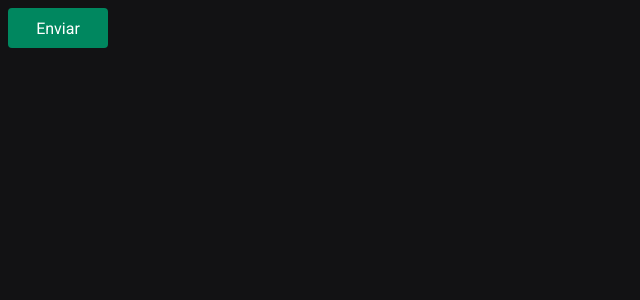
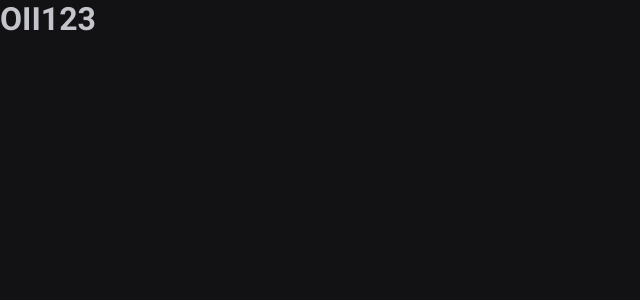
Before and after one commit to Ronald-Joaquim/Timer, a React (Vite) app: page / in a window 1280 px wide. Shown: the top 300 px of the page, without its empty margins (0-640 px from the left). Built offline with nearby package versions, Linux system fonts and the light colour scheme.

Commit message:
RouterDom

```diff
--- a/package.json
+++ b/package.json
@@ -12,6 +12,7 @@
   "dependencies": {
     "react": "^18.2.0",
     "react-dom": "^18.2.0",
+    "react-router-dom": "^6.14.2",
     "styled-components": "^6.0.5"
   },
   "devDependencies": {
--- a/src/App.tsx
+++ b/src/App.tsx
@@ -1,13 +1,16 @@
 import { ThemeProvider } from "styled-components";
 import { defaultTheme } from "./styles/themes/default";
-import { Button } from "./components/Button";
 import { GlobalStyle } from "./styles/global";
+
+import { BrowserRouter } from "react-router-dom";
+import { Router } from "./Router";
 
 export function App() {
   return (
     <ThemeProvider theme={defaultTheme}>
-      <Button variant="primary" />
-
+      <BrowserRouter>
+        <Router />
+      </BrowserRouter>
       <GlobalStyle />
     </ThemeProvider>
   );
--- /dev/null
+++ b/src/Router.tsx
@@ -0,0 +1,12 @@
+import { Routes, Route } from "react-router-dom";
+import { Home } from "./pages/Home";
+import { History } from "./pages/History";
+
+export function Router() {
+  return (
+    <Routes>
+      <Route path="/" element={<Home />} />
+      <Route path="/history" element={<History />} />
+    </Routes>
+  );
+}
--- a/src/components/Button.styles.ts
+++ /dev/null
@@ -1,25 +0,0 @@
-import styled from "styled-components";
-
-export type ButtonVariant = "primary" | "secondary" | "danger" | "sucess";
-
-interface ButtonContainerProps {
-  variant: ButtonVariant;
-}
-
-const buttonVariants = {
-  primary: "purple",
-  secondary: "orange",
-  danger: "red",
-  sucess: "green",
-};
-
-export const ButtonContainer = styled.button<ButtonContainerProps>`
-  width: 100px;
-  height: 40px;
-  border-radius: 4px;
-  border: 0;
-  margin: 8px;
-
-  background-color: ${(props) => props.theme["green-500"]};
-  color: ${(props) => props.theme.white};
-`;
--- a/src/components/Button.tsx
+++ /dev/null
@@ -1,9 +0,0 @@
-import { ButtonContainer, ButtonVariant } from "./Button.styles";
-
-interface ButtonProps {
-  variant?: ButtonVariant;
-}
-
-export function Button({ variant = "primary" }: ButtonProps) {
-  return <ButtonContainer variant={variant}>Enviar</ButtonContainer>;
-}
--- /dev/null
+++ b/src/pages/History.tsx
@@ -0,0 +1,3 @@
+export function History() {
+  return <h1>OII</h1>;
+}
--- /dev/null
+++ b/src/pages/Home.tsx
@@ -0,0 +1,3 @@
+export function Home() {
+  return <h1>OII123</h1>;
+}
```
Also changed, not shown: 1 other file (tests, documents, lock files or other folders).
